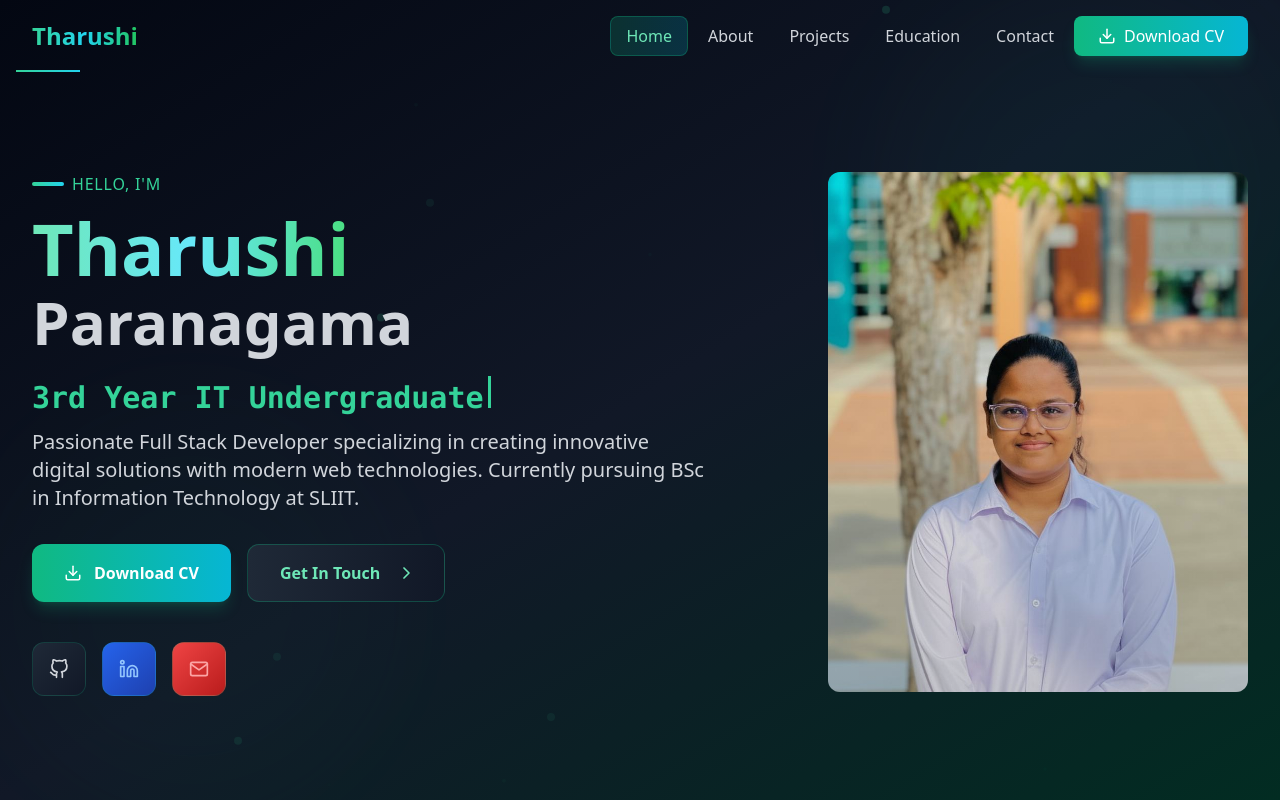
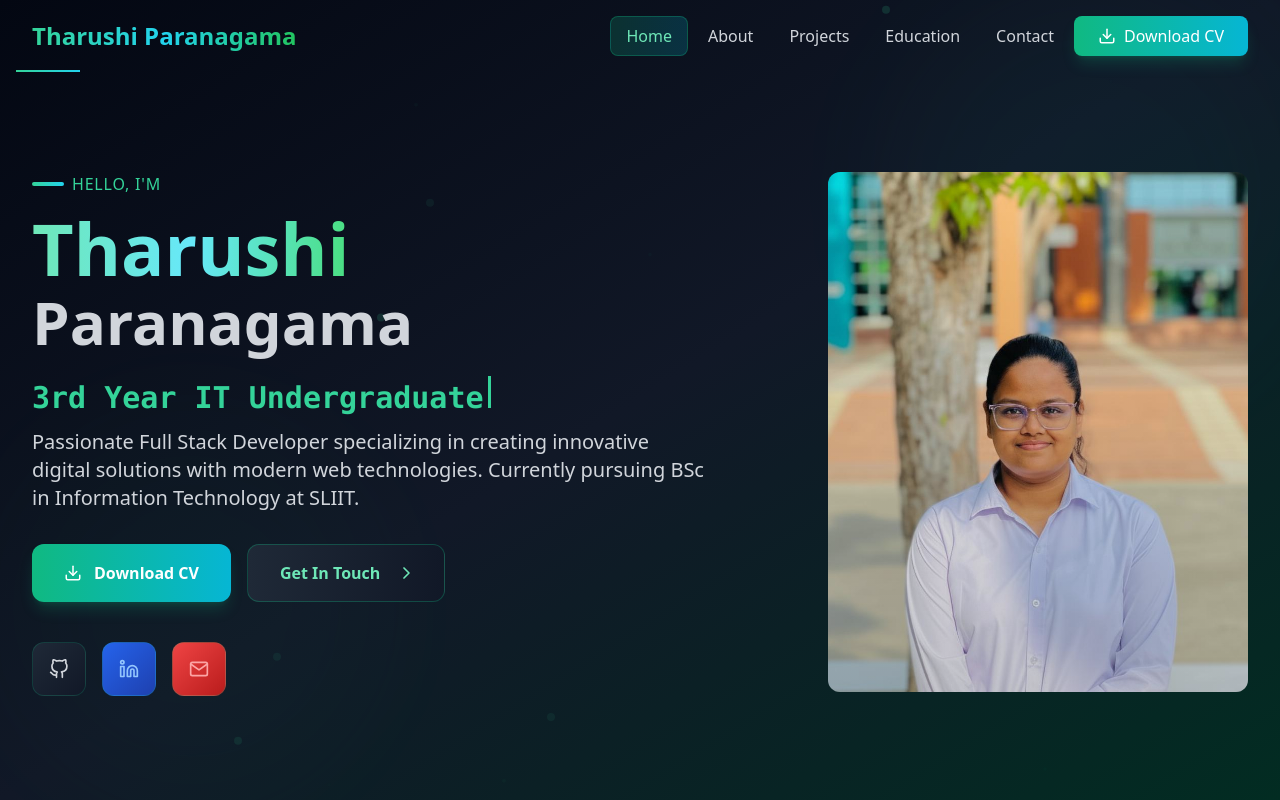
Before and after one commit to Tharushi111/My-Portfolio, a React (Create React App) app: page / in a window 1280 px wide. Shown: the top 800 px of the page. Built offline with nearby package versions, Linux system fonts and the light colour scheme.

Commit message:
Did some changes

```diff
--- a/src/components/Footer.jsx
+++ b/src/components/Footer.jsx
@@ -47,7 +47,7 @@ const Footer = () => {
               whileHover={{ scale: 1.05 }}
               whileTap={{ scale: 0.95 }}
             >
-              Tharushi Paranagama<span className="text-white">.</span>
+              Tharushi Paranagama<span className="text-white"></span>
             </motion.a>
             <p className="text-gray-400 leading-relaxed max-w-xs">
               IT Undergraduate passionate about creating innovative web solutions and digital experiences that make a difference.
--- a/src/components/Hero.jsx
+++ b/src/components/Hero.jsx
@@ -14,7 +14,7 @@ import {
 const Hero = () => {
   const [ref, inView] = useInView({
     threshold: 0.2,
-    triggerOnce: false // Changed to false to retrigger on scroll back
+    triggerOnce: false
   });
 
   const controls = useAnimation();
--- a/src/components/Navbar.jsx
+++ b/src/components/Navbar.jsx
@@ -116,7 +116,7 @@ const Navbar = () => {
               className="group relative"
             >
               <span className="text-2xl font-bold bg-gradient-to-r from-emerald-400 via-cyan-400 to-green-500 bg-clip-text text-transparent">
-                Tharushi
+                Tharushi Paranagama
               </span>
               <span className="absolute -bottom-1 left-0 w-0 h-0.5 bg-gradient-to-r from-emerald-400 to-cyan-400 group-hover:w-full transition-all duration-300"></span>
             </button>
```
